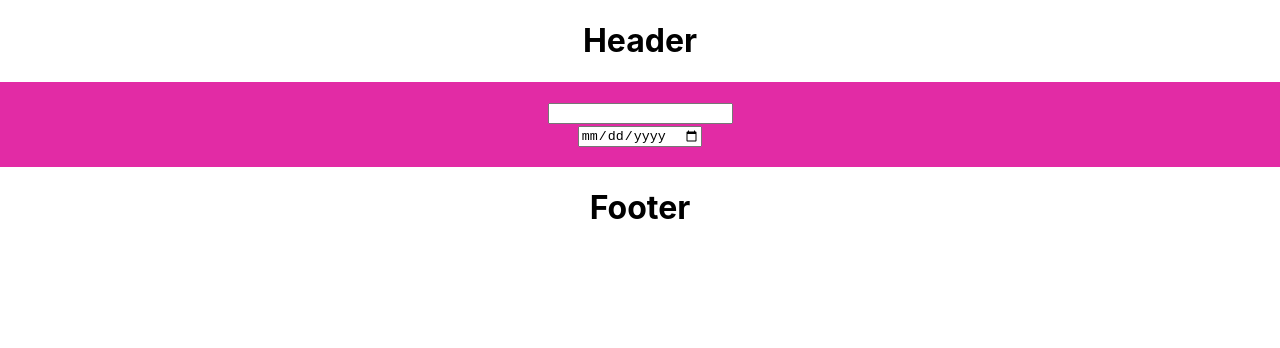
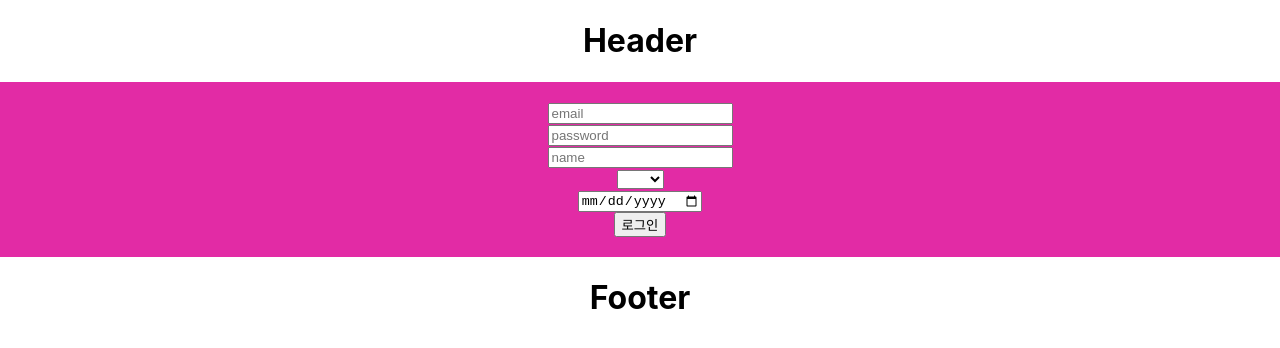
Before and after one commit to jurwon/ReactPractice, a React (Create React App) app in the folder ch3-test/: page / in a window 1280 px wide. Shown: the top 348 px of the page. Built offline with nearby package versions, Linux system fonts and the light colour scheme.

Commit message:
회원가입폼 handle작성

```diff
--- a/ch3-test/src/Component/Body.js
+++ b/ch3-test/src/Component/Body.js
@@ -9,23 +9,12 @@ import MyCompPublicFunction from "./MyCompPublicFunction";
 import Count from "./Count";
 import MyCount from "./MyCount";
 import MySay from "./MySay";
+import EventHandler from "./EventHandler";
+import Join from "./Join";
 
 const Body = () => {
-  const [text, setText] = useState("");
-  const [date, setDate] = useState("");
-
-  const handleOnTextChange = (e) => {
-    setText(e.target.value);
-  };
-  const handleOnDateChange = (e) => {
-    setDate(e.target.value);
-  };
   return (
     <div className="body">
-      <input value={text} onChange={handleOnTextChange} />
-      <div>{text}</div>
-
-      <input type="date" value={date} onChange={handleOnDateChange} />
       {/* <Test /> */}
       {/* <FuncTest /> */}
       {/* <ClassTest /> */}
@@ -43,6 +32,8 @@ const Body = () => {
       {/* <Count /> */}
       {/* <MyCount /> */}
       {/* <MySay /> */}
+      {/* <EventHandler /> */}
+      <Join />
     </div>
   );
 };
--- /dev/null
+++ b/ch3-test/src/Component/EventHandler.js
@@ -0,0 +1,45 @@
+import { useState } from "react";
+
+const EventHandler = () => {
+  const [name, setName] = useState("");
+  const [text, setText] = useState("");
+  const [date, setDate] = useState("");
+  const [gender, setGender] = useState("");
+
+  const handleOnNameChange = (e) => {
+    setName(e.target.value);
+  };
+
+  const handleOnTextChange = (e) => {
+    setText(e.target.value);
+  };
+  const handleOnDateChange = (e) => {
+    setDate(e.target.value);
+  };
+  const handleOnDropChange = (e) => {
+    setGender(e.target.value);
+  };
+
+  return (
+    <div>
+      <div>
+        <input value={name} onChange={handleOnNameChange} placeholder="이름" />
+      </div>
+
+      <input type="date" value={date} onChange={handleOnDateChange} />
+
+      <div>
+        <select value={gender} onChange={handleOnDropChange}>
+          <option key={""}></option>
+          <option key={"남성"}>남성</option>
+          <option key={"여성"}>여성</option>
+        </select>
+      </div>
+
+      <textarea value={text} onChange={handleOnTextChange} />
+      <div>{text}</div>
+    </div>
+  );
+};
+
+export default EventHandler;
--- /dev/null
+++ b/ch3-test/src/Component/Join.js
@@ -0,0 +1,79 @@
+import { useState } from "react";
+
+const Join = () => {
+  const [email, setEmail] = useState("");
+  const [password, setPassword] = useState("");
+  const [name, setName] = useState("");
+  const [gender, setGender] = useState("");
+  const [birth, setBirth] = useState("");
+
+  const [state, setState] = useState({
+    email: "",
+    password: "",
+    name: "",
+    gender: "",
+    birth: "",
+  });
+
+  const onEmailChange = (e) => {
+    setEmail(e.target.value);
+  };
+
+  const onPasswordChange = (e) => {
+    setPassword(e.target.value);
+  };
+
+  const onNameChange = (e) => {
+    setName(e.target.value);
+  };
+
+  const onGenderChange = (e) => {
+    setGender(e.target.value);
+  };
+
+  const onBirthChange = (e) => {
+    setBirth(e.target.value);
+  };
+
+  const handleOnChange = (e) => {
+    setState({
+      ...state,
+      [e.target.name]: e.target.value,
+    });
+  };
+
+  return (
+    <div>
+      <div>
+        <input value={email} onChange={onEmailChange} placeholder="email" />
+      </div>
+      <div>
+        <input
+          value={password}
+          onChange={onPasswordChange}
+          type="password"
+          placeholder="password"
+        />
+      </div>
+      <div>
+        <input value={name} onChange={onNameChange} placeholder="name" />
+      </div>
+
+      <div>
+        <select value={gender} onChange={onGenderChange}>
+          <option key={""}></option>
+          <option key={"남성"}>남성</option>
+          <option key={"여성"}>여성</option>
+        </select>
+      </div>
+
+      <input type="date" value={birth} onChange={onBirthChange} />
+
+      <div>
+        <button>로그인</button>
+      </div>
+    </div>
+  );
+};
+
+export default Join;
```
